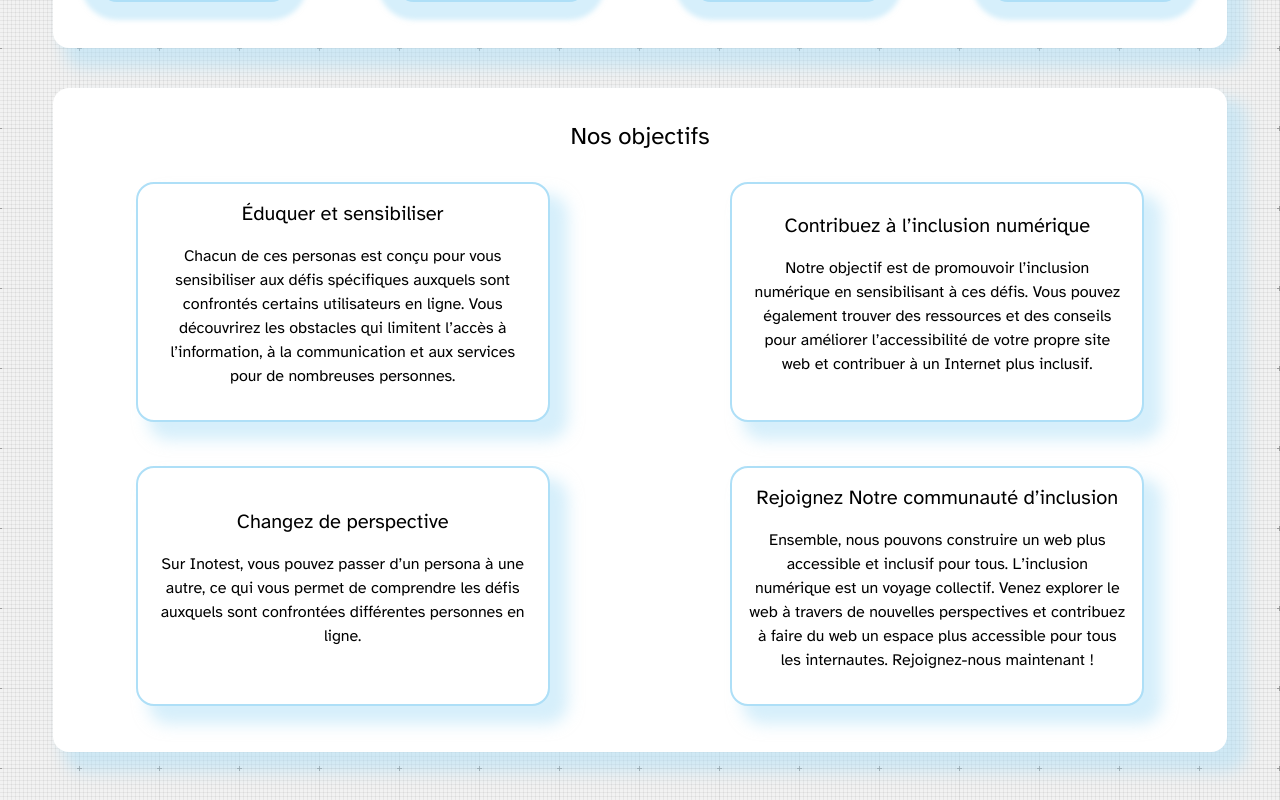
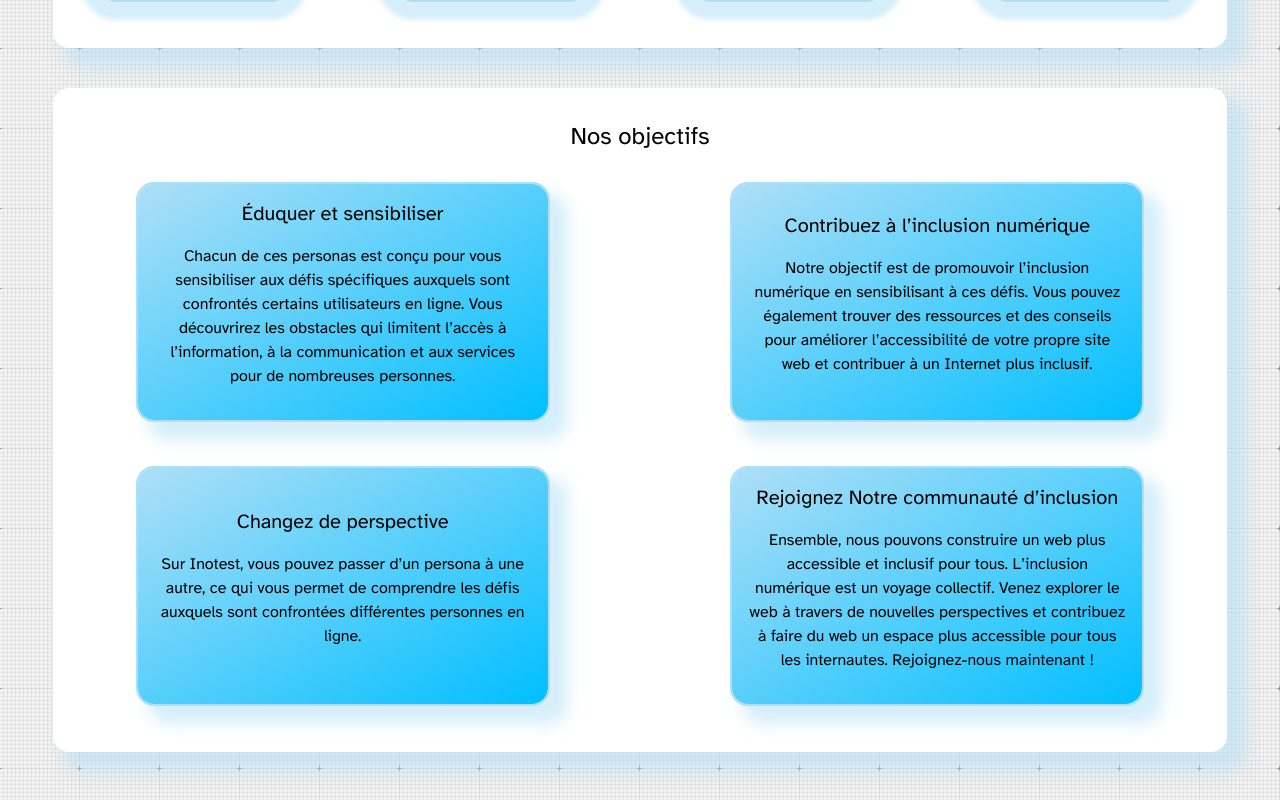
Before and after one commit to Sylvain-Lepoutre/react-bada11y, a React (Vite) app: page / in a window 1280 px wide. Shown: the part 752-1552 px from the top of the page. Built offline with nearby package versions, Linux system fonts and the light colour scheme.

Commit message:
feat(ObjectiveCard.tsx): style

```diff
--- a/src/components/pages/root/ObjectiveCard.tsx
+++ b/src/components/pages/root/ObjectiveCard.tsx
@@ -4,7 +4,7 @@ type Props = { cardTitle: string; cardContent: string };
 
 export const ObjectiveCard = ({ cardTitle, cardContent }: Props) => {
   return (
-    <article className="mx-auto flex w-9/12 max-w-lg list-none flex-col justify-center rounded-2xl p-4 shadow-Custom outline outline-2 outline-BluePastel">
+    <article className="mx-auto flex w-9/12 max-w-lg list-none flex-col justify-center rounded-2xl bg-gradient-to-br from-BluePastel to-BlueAqua p-4 shadow-Custom outline outline-2 outline-BluePastel">
       <h3 className="text-center text-xl">{cardTitle}</h3>
       <p className={pStyles}>{cardContent}</p>
     </article>
```
